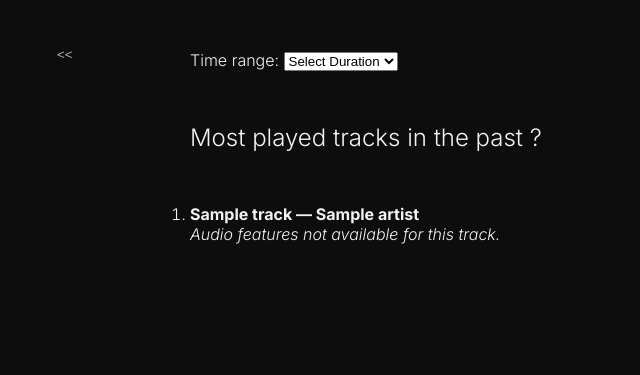
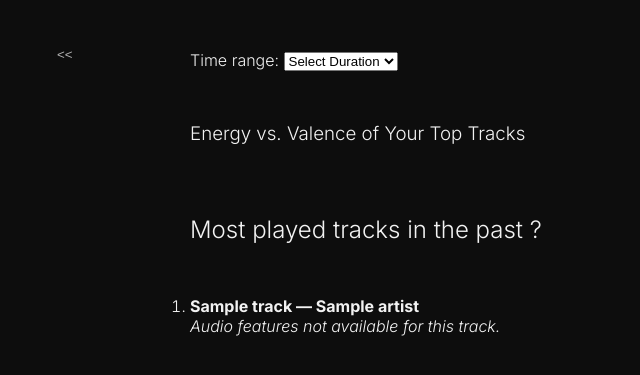
Before and after one commit to terencezeng6/spotify-recsys, a Python web app: template templates/top_tracks.html in a window 1280 px wide. Shown: the top 375 px of the page, without its empty margins (0-640 px from the left). Run offline with Jinja, Linux system fonts and the light colour scheme; the template is opened without the code that fills it: most values are stand-ins (such as "Sample title", 1, 10 or a date in 2020).

Commit message:
added functional (but somewhat ugly) scatterplot to show audio features using d3.js

```diff
--- a/main.py
+++ b/main.py
@@ -140,7 +140,7 @@ def top_tracks():
   }
 
   params = {
-    "limit": 10,                # number of tracks to fetch; decrease this if slow
+    "limit": 50,                # number of tracks to fetch; decrease this if slow
     "time_range": time_range    # use selected time_range
   }
   response = requests.get(API_BASE_URL + "me/top/tracks", headers=headers, params=params)
--- /dev/null
+++ b/static/scatterplot.js
@@ -0,0 +1,87 @@
+function renderScatterplot(tracks) {
+  if (!tracks || tracks.length === 0) {
+    return;
+  }
+
+  const margin = {top: 20, right: 20, bottom: 50, left: 50},
+    width = 500 - margin.left - margin.right,
+    height = 500 - margin.top - margin.bottom;
+
+  d3.select("#scatterplot").selectAll("*").remove();
+
+  const svg = d3.select("#scatterplot")
+    .append("svg")
+    .attr("width", width + margin.left + margin.right)
+    .attr("height", height + margin.top + margin.bottom)
+    .append("g")
+    .attr("transform", `translate(${margin.left}, ${margin.top})`);
+
+  const x = d3.scaleLinear()
+    .domain([0, 1])
+    .range([0, width]);
+  svg.append("g")
+    .attr("transform", `translate(0, ${height})`)
+    .call(d3.axisBottom(x));
+  svg.append("text")
+    .attr("text-anchor", "end")
+    .attr("x", width)
+    .attr("y", height + margin.top + 15)
+    .attr("class", "axis-label")
+    .text("Valence (Positivity)")
+
+  const y = d3.scaleLinear()
+    .domain([0, 1])
+    .range([height, 0]);
+  svg.append("g")
+    .call(d3.axisLeft(y));
+  svg.append("text")
+    .attr("text-anchor", "end")
+    .attr("transform", "rotate(-90)")
+    .attr("y", -margin.left + 15)
+    .attr("x", -margin.top)
+    .attr("class", "axis-label")
+    .text("Energy");
+
+  const tooltip = d3.select("body").append("div")
+    .attr("class", "tooltip")
+
+  // x-axis grid lines
+  svg.append("g")
+  .attr("class", "grid x-grid")
+  .attr("transform", `translate(0, ${height})`)
+  .call(d3.axisBottom(x)
+    .tickSize(-height)
+    .tickFormat("")
+    .ticks(10)
+  );
+
+  // y-axis grid lines
+  svg.append("g")
+  .attr("class", "grid y-grid")
+  .call(d3.axisLeft(y)
+    .tickSize(-width)
+    .tickFormat("")
+    .ticks(10)
+  );
+
+
+  svg.append('g')
+    .selectAll("dot")
+    .data(tracks)
+    .enter()
+    .append("circle")
+      .attr("cx", d => x(d.valence))
+      .attr("cy", d => y(d.energy))
+      .attr("r", 5)     // radius of dots
+      .attr("class", "dot")
+    .on("mouseover", (event, d) => {
+      tooltip.transition().duration(200).style("opacity", .9);
+      tooltip.html(`<strong>${d.name}</strong><br/>${d.artist}`)
+        .style("left", (event.pageX + 10) + "px")
+        .style("top", (event.pageY - 28) + "px");
+    })
+    .on("mouseout", d => {
+      tooltip.transition().duration(500).style("opacity", 0);
+    });
+
+}
--- a/templates/top_tracks.html
+++ b/templates/top_tracks.html
@@ -3,6 +3,7 @@
   <head>
     <title>Top Tracks</title>
     <link rel="stylesheet" href="{{ url_for('static', filename='style.css') }}">
+    <script src="https://d3js.org/d3.v7.min.js"></script>
   </head>
   <body class="body-flexible">
     <div class="back-container">
@@ -24,6 +25,12 @@
 
     <!-- display tracks -->
     {% if tracks %}
+
+      <div id="scatterplot-container">
+        <h3>Energy vs. Valence of Your Top Tracks</h3>
+        <div id="scatterplot"></div>
+      </div>
+
       <h2>Most played tracks in the past
         {% if selected_range == 'short_term' %}
           4 weeks
@@ -66,5 +73,21 @@
         }
       });
     </script>
+
+    <!-- jsonify tracks data -->
+    <script id="track-data" type="application/json">
+      {{ tracks|tojson }}
+    </script>
+
+    <!-- create scatterplot -->
+    <script src="{{ url_for('static', filename='scatterplot.js') }}"></script>
+    {% if tracks %}
+      <script>
+        const rawData = document.getElementById("track-data").textContent;
+        const tracks = JSON.parse(rawData);
+        const filtered_tracks = tracks.filter(d => d.available);
+        renderScatterplot(filtered_tracks);
+      </script>
+    {% endif %}
   </body>
 </html>
```
Also changed, not shown: static/style.css (+47 -0 lines).
